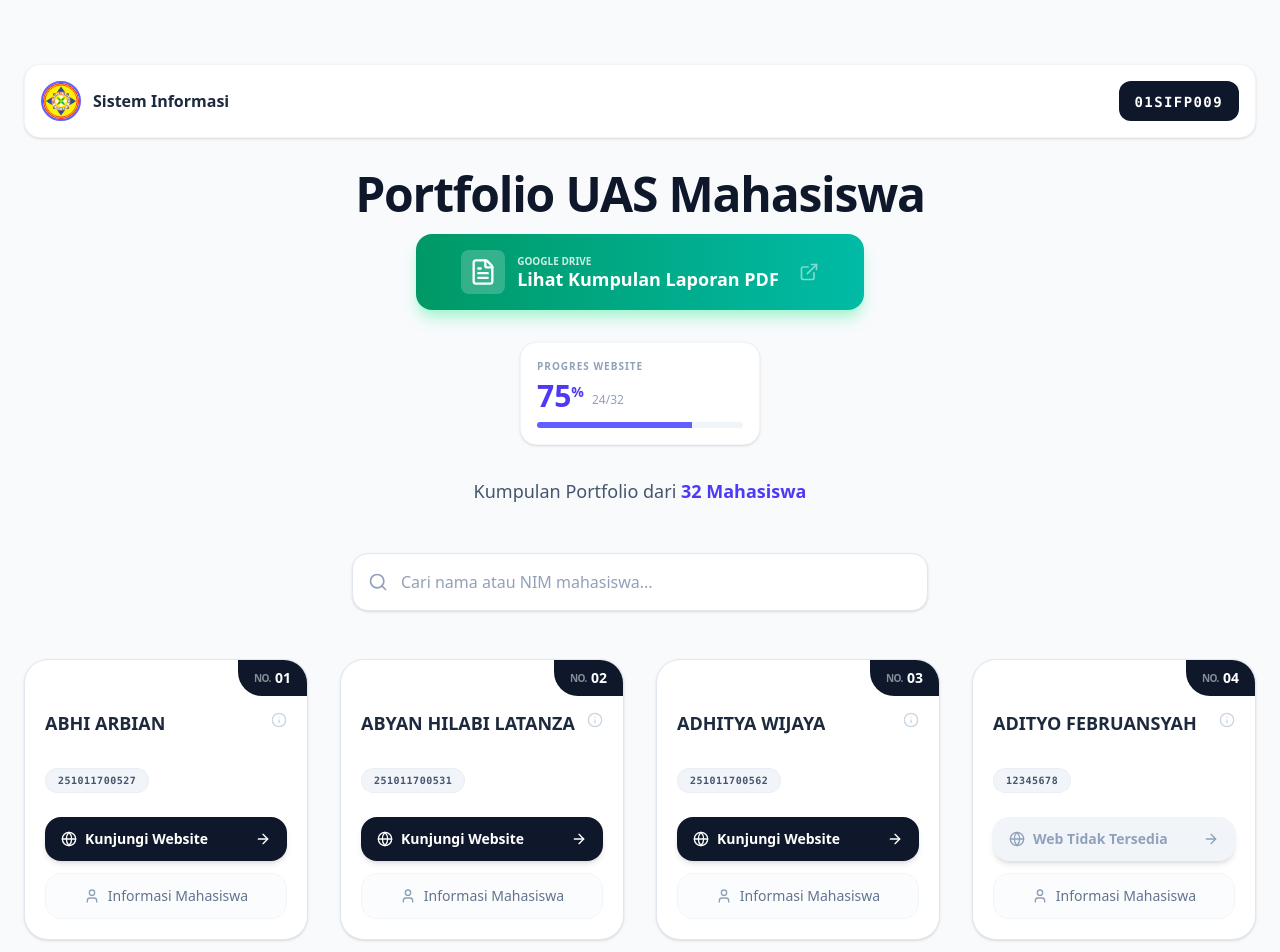
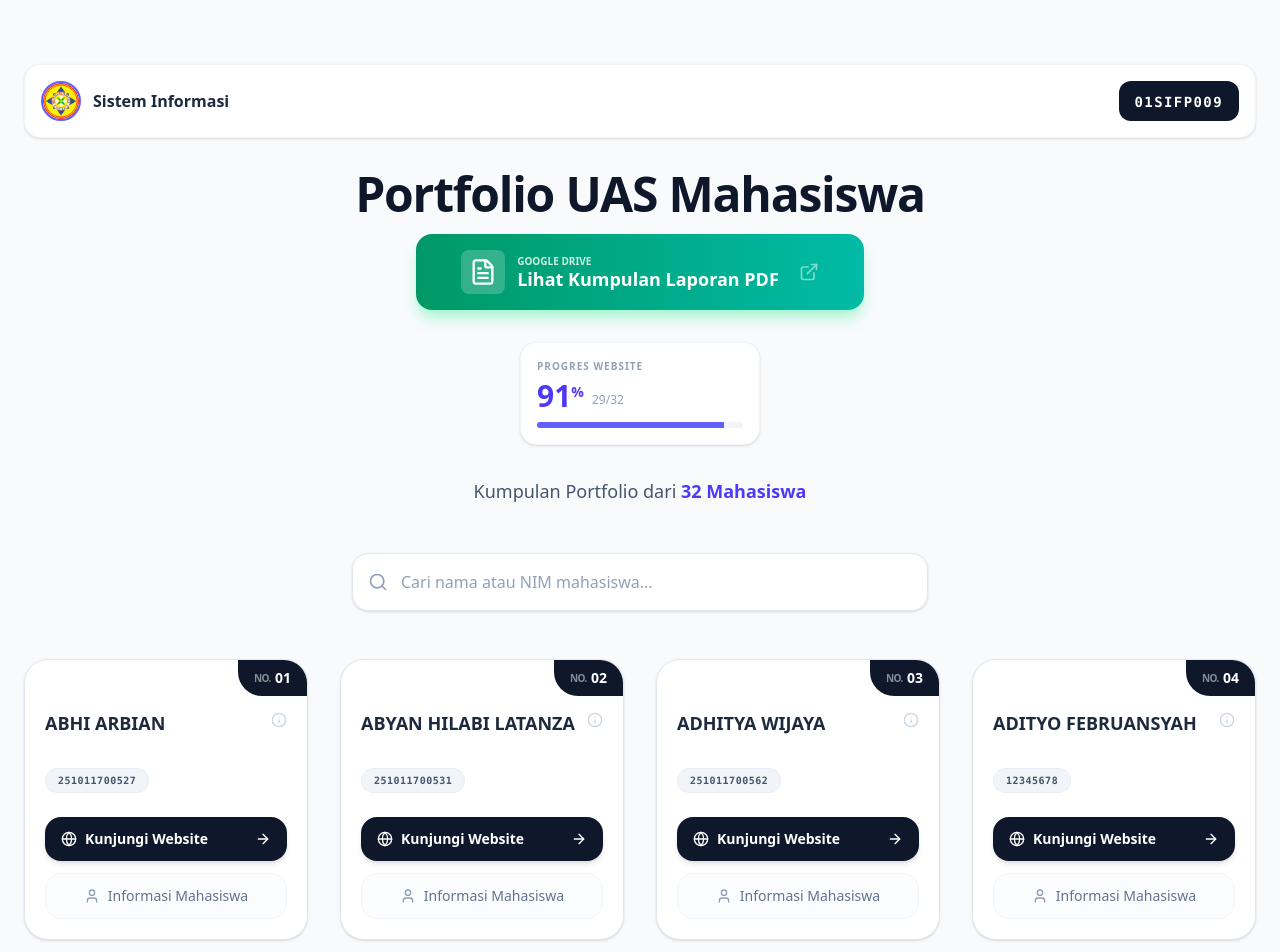
Before and after one commit to SaipullIkhrom/Pengumpulan-Portfolio, a Next.js app: page / in a window 1280 px wide. Shown: the top 952 px of the page. Built offline with nearby package versions, Linux system fonts and the light colour scheme.

Commit message:
update link

```diff
--- a/src/data/mahasiswa.ts
+++ b/src/data/mahasiswa.ts
@@ -23,7 +23,7 @@ export const daftarMahasiswa: Mahasiswa[] = [
     id: 4,
     nama: "ADITYO FEBRUANSYAH",
     nim: "12345678",
-    urlWebsite: "https://example.com/PORTFOLIO4",
+    urlWebsite: "https://adityofebruansyah-ops.github.io/ADITYO-FEBRUANSYAH/",
   },
   {
     id: 5,
@@ -47,7 +47,7 @@ export const daftarMahasiswa: Mahasiswa[] = [
     id: 8,
     nama: "ALDO FERIANSYAH",
     nim: "12345678",
-    urlWebsite: "https://example.com/PORTFOLIO8",
+    urlWebsite: "https://aldobhedoea802-png.github.io/PORTFOLIO-UAS/",
   },
   {
     id: 9,
@@ -64,8 +64,8 @@ export const daftarMahasiswa: Mahasiswa[] = [
   {
     id: 11,
     nama: "DHIYAUL AULIYAH JADID",
-    nim: "12345678",
-    urlWebsite: "https://example.com/PORTFOLIO11",
+    nim: "251011700503",
+    urlWebsite: "https://dhiyauljadid.github.io/website-test/",
   },
   {
     id: 12,
@@ -95,7 +95,7 @@ export const daftarMahasiswa: Mahasiswa[] = [
     id: 16,
     nama: "HANI ULANDARI",
     nim: "251011700506",
-    urlWebsite: "#",
+    urlWebsite: "https://anakraja887-eng.github.io/web-hans/",
   },
   {
     id: 17,
@@ -184,8 +184,8 @@ export const daftarMahasiswa: Mahasiswa[] = [
   {
     id: 31,
     nama: "TEUKU RIFQI AUNUR RAHMAN NURMALIK",
-    nim: "12345678",
-    urlWebsite: "https://example.com/PORTFOLIO30",
+    nim: "251011701284",
+    urlWebsite: "https://teukurifqi.github.io/link-teuku-rifqi/",
   },
   {
     id: 32,
```
